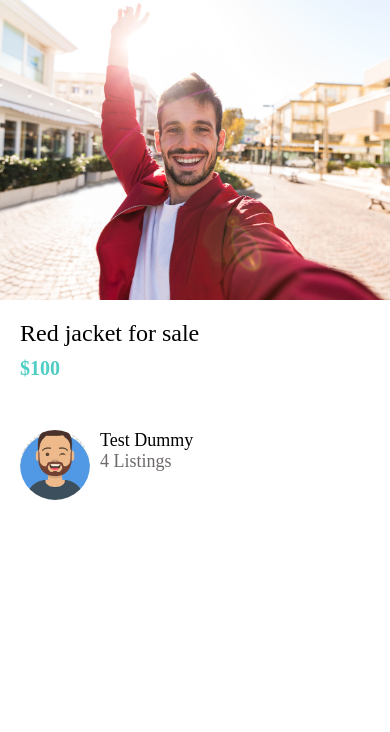
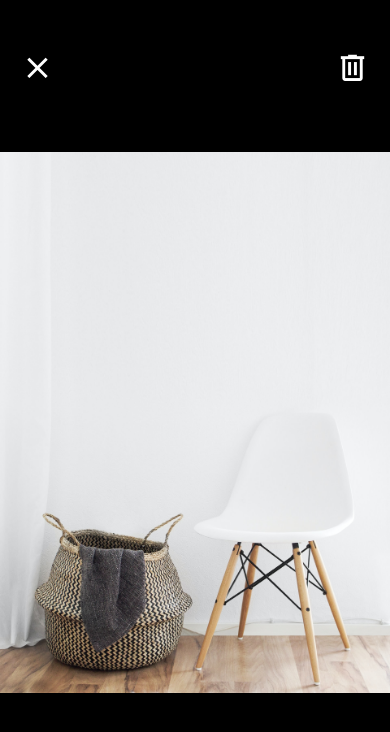
Before and after one commit to Tonic78/NoMoreNeed, a React Native app: screen / in a window 390 px wide. Shown: the top 732 px of the page. Built offline with nearby package versions, Linux system fonts and the light colour scheme.

Commit message:
replace placeholders with icons

```diff
--- a/App.js
+++ b/App.js
@@ -8,5 +8,5 @@
 import ListingsDetailScreen from "./app/components/ListingsDetailScreen";
 
 export default function App() {
-  return <ListingsDetailScreen />;
+  return <ViewImageScreen />;
 }
--- a/app/screens/ViewImageScreen.js
+++ b/app/screens/ViewImageScreen.js
@@ -1,13 +1,22 @@
 import React from "react";
 import { StyleSheet, Image, View } from "react-native";
+import { MaterialCommunityIcons } from "@expo/vector-icons";
 
 import colors from "../config/colors";
 
 function ViewImageScreen() {
   return (
     <View style={styles.imageContainer}>
-      <View style={styles.closeIcon}></View>
-      <View style={styles.deleteIcon}></View>
+      <View style={styles.closeIcon}>
+        <MaterialCommunityIcons name="close" color="white" size={35} />
+      </View>
+      <View style={styles.deleteIcon}>
+        <MaterialCommunityIcons
+          name="trash-can-outline"
+          color="white"
+          size={35}
+        />
+      </View>
       <Image style={styles.image} source={require("../assets/chair.jpg")} />
     </View>
   );
@@ -15,17 +24,11 @@
 
 const styles = StyleSheet.create({
   closeIcon: {
-    width: 50,
-    height: 50,
-    backgroundColor: colors.primary,
     position: "absolute",
     top: 50,
     left: 20,
   },
   deleteIcon: {
-    width: 50,
-    height: 50,
-    backgroundColor: colors.secondary,
     position: "absolute",
     top: 50,
     right: 20,
```
